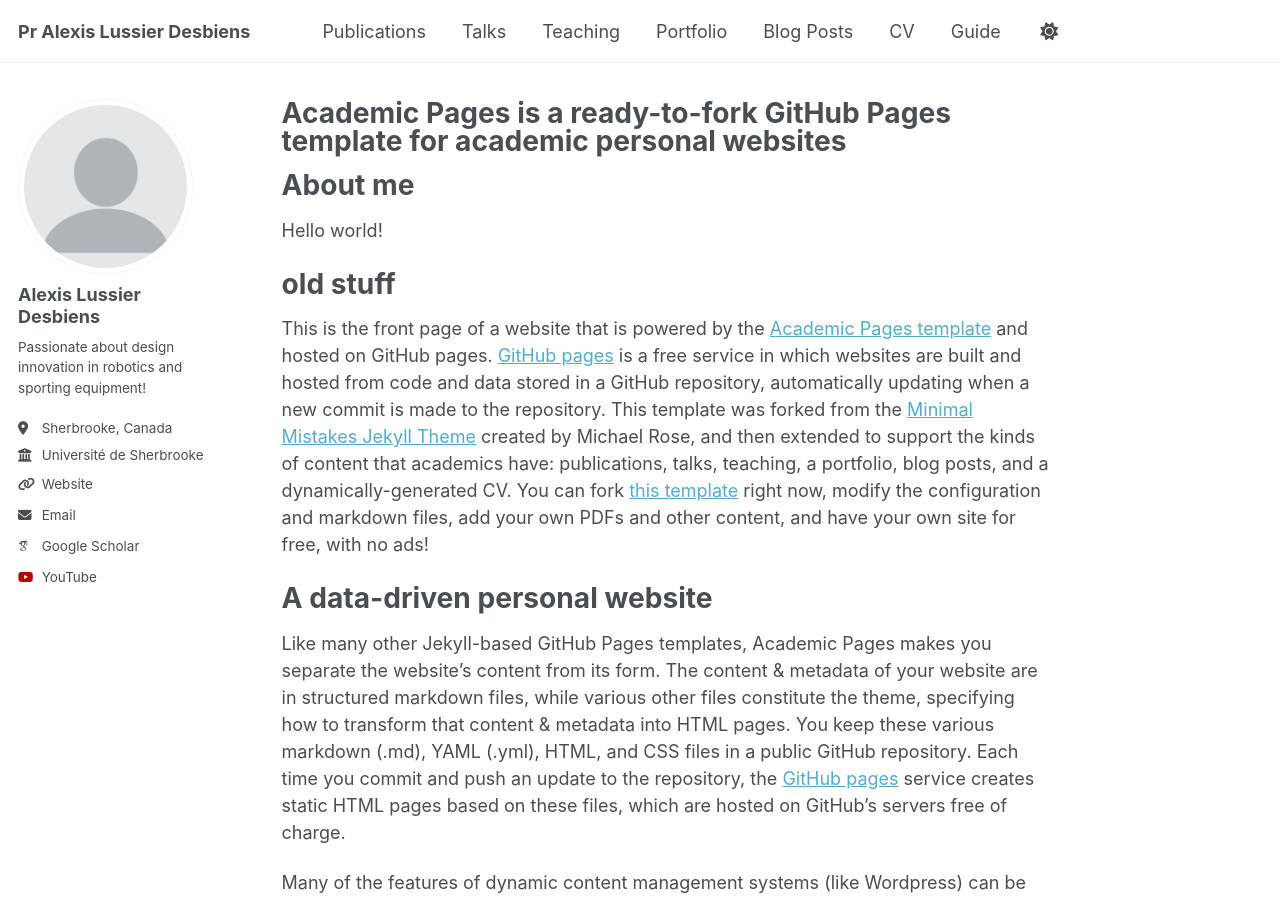
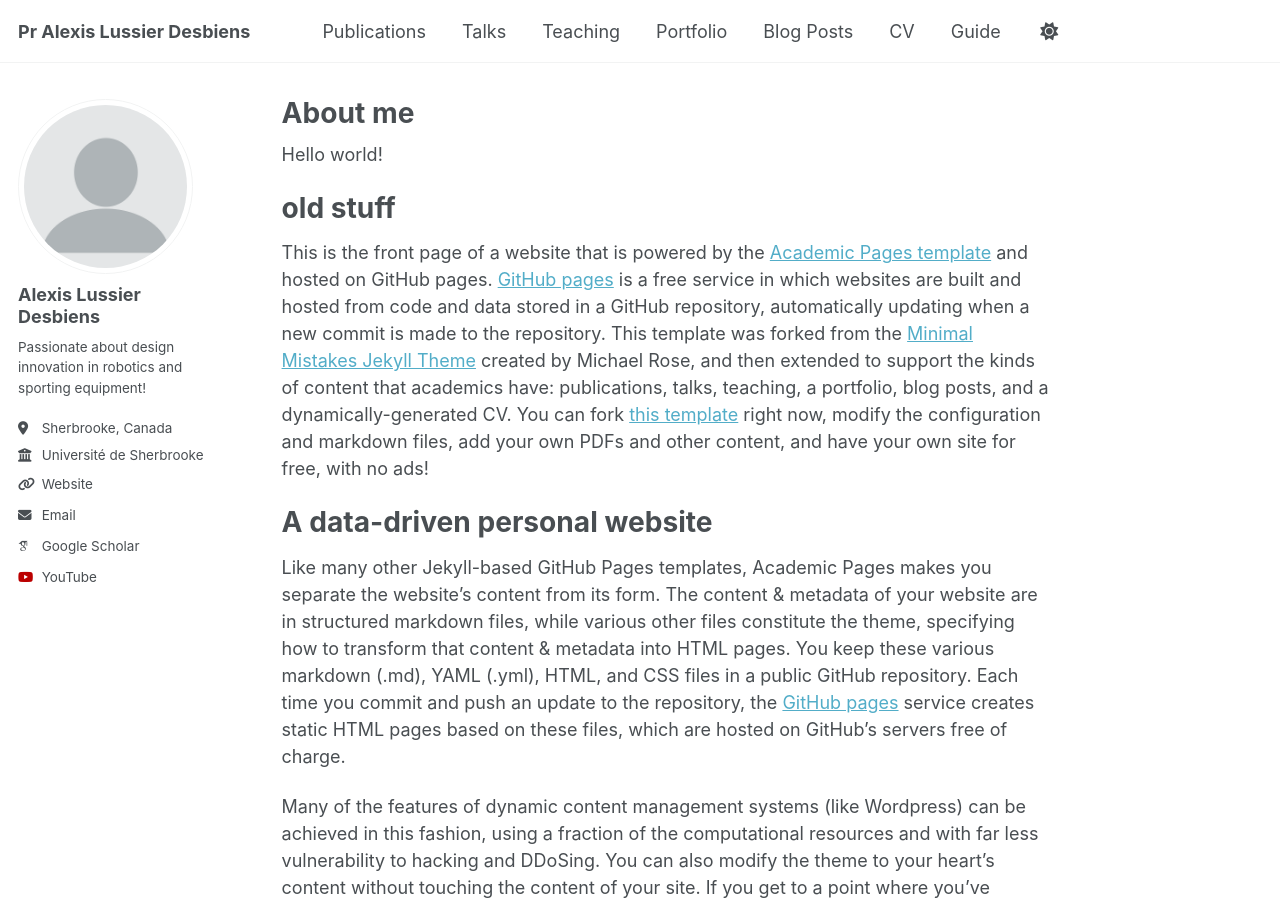
Before and after one commit to alexislussierdesbiens/alexislussierdesbiens.github.io, a Jekyll site: the page built from _pages/about.md, in a window 1280 px wide and 900 px high. Built offline with Jekyll 4.4.1, drawn with Linux system fonts in a browser that asks for light colours; some web fonts are replaced.

Commit message:
Update about.md

```diff
--- a/_pages/about.md
+++ b/_pages/about.md
@@ -1,14 +1,11 @@
 ---
 permalink: /
-title: "Academic Pages is a ready-to-fork GitHub Pages template for academic personal websites"
+title: "About me"
 author_profile: true
 redirect_from:
   - /about/
   - /about.html
 ---
-
-About me
-======
 
 Hello world!
 
```
